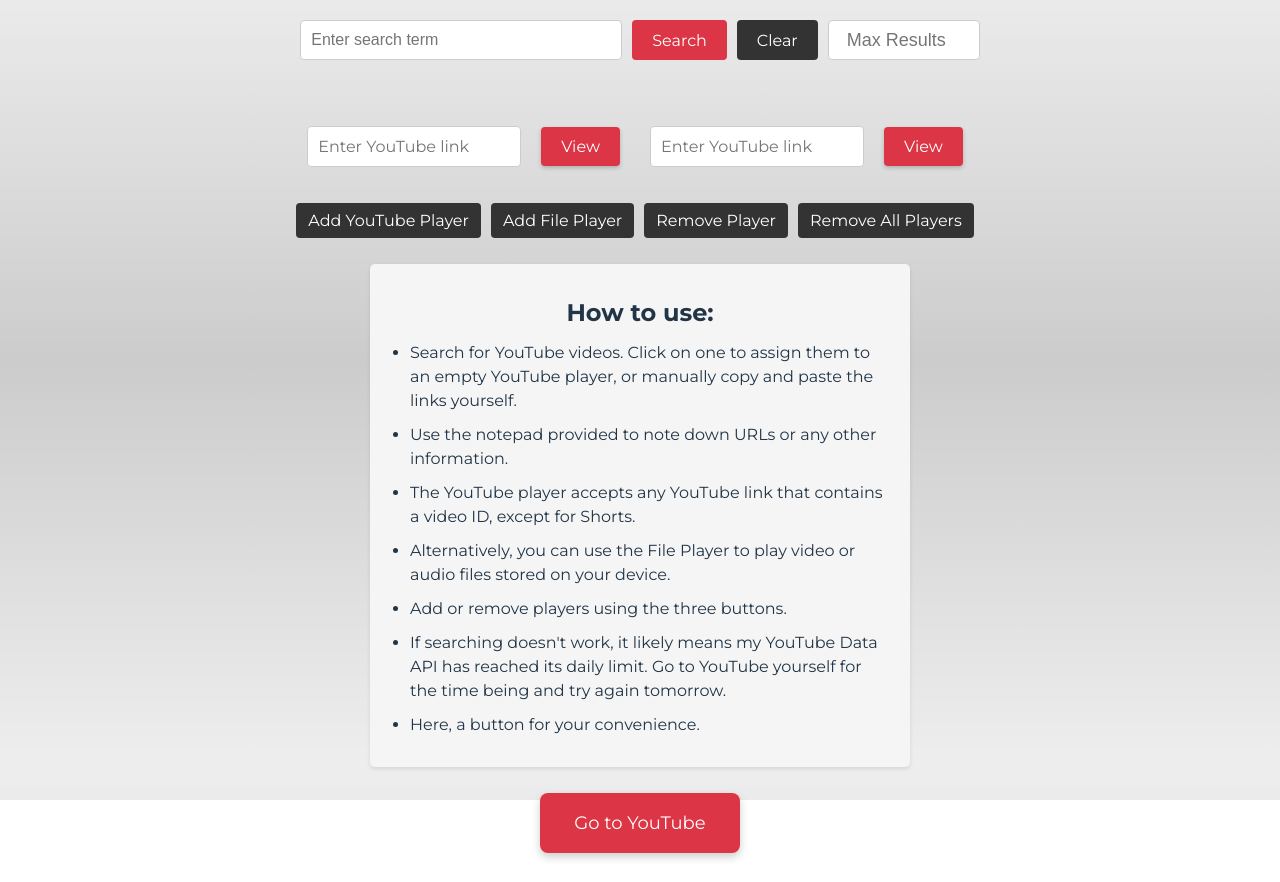
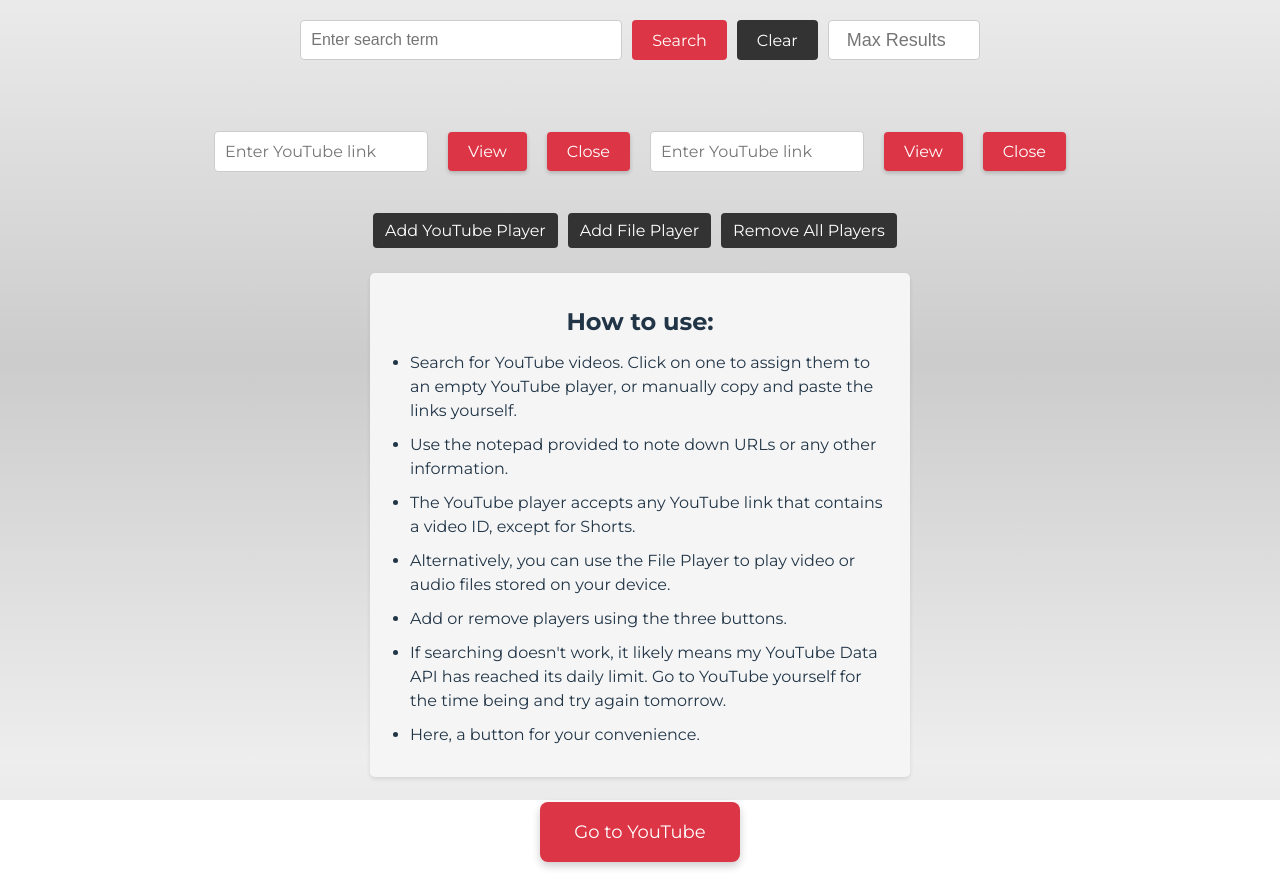
Before and after one commit to ArmSiwatK/play-multiple-videos, a React (Vite) app: page / in a window 1280 px wide. Built offline with nearby package versions, Linux system fonts and the light colour scheme.

Commit message:
feat: Close button for each YouTube player

```diff
--- a/src/components/PlayerArray/PlayerArray.jsx
+++ b/src/components/PlayerArray/PlayerArray.jsx
@@ -12,9 +12,17 @@ const PlayerArray = ({ videoUrl }) => {
         setVideoUrls((prevUrls) => [...prevUrls, playerType === 'youtube' ? '' : null]);
     };
 
-    const handleRemovePlayer = () => {
-        setPlayers((prevPlayers) => prevPlayers.slice(0, prevPlayers.length - 1));
-        setVideoUrls((prevUrls) => prevUrls.slice(0, prevUrls.length - 1));
+    const handleRemovePlayerAtIndex = (index) => {
+        setPlayers((prevPlayers) => {
+            const updatedPlayers = [...prevPlayers];
+            updatedPlayers.splice(index, 1);
+            return updatedPlayers;
+        });
+        setVideoUrls((prevUrls) => {
+            const updatedUrls = [...prevUrls];
+            updatedUrls.splice(index, 1);
+            return updatedUrls;
+        });
     };
 
     const handleRemoveAllPlayers = () => {
@@ -51,7 +59,11 @@ const PlayerArray = ({ videoUrl }) => {
                 {players.map((playerType, index) => (
                     <div key={`player-${index + 1}`} className="player-array-player">
                         {playerType === 'youtube' ? (
-                            <YouTubePlayer videoUrl={videoUrls[index]} onVideoUrlChange={(url) => handleVideoUrlChange(index, url)} />
+                            <YouTubePlayer
+                                videoUrl={videoUrls[index]}
+                                onVideoUrlChange={(url) => handleVideoUrlChange(index, url)}
+                                onClose={() => handleRemovePlayerAtIndex(index)}
+                            />
                         ) : (
                             <FilePlayer />
                         )}
@@ -61,7 +73,6 @@ const PlayerArray = ({ videoUrl }) => {
             <div className="player-array-buttons">
                 <button onClick={() => handleAddPlayer('youtube')}>Add YouTube Player</button>
                 <button onClick={() => handleAddPlayer('file')}>Add File Player</button>
-                <button onClick={handleRemovePlayer}>Remove Player</button>
                 <button onClick={handleRemoveAllPlayers}>Remove All Players</button>
             </div>
         </div>
--- a/src/components/YouTubePlayer/YouTubePlayer.jsx
+++ b/src/components/YouTubePlayer/YouTubePlayer.jsx
@@ -2,7 +2,7 @@ import React, { useState, useEffect } from 'react';
 import { extractVideoId, isValidUrl } from './YouTubePlayerUtils';
 import './YouTubePlayer.css';
 
-const YouTubePlayer = ({ videoUrl, onVideoUrlChange }) => {
+const YouTubePlayer = ({ videoUrl, onVideoUrlChange, onClose }) => {
     const [videoLink, setVideoLink] = useState('');
     const [embedUrl, setEmbedUrl] = useState('');
     const [isVideoVisible, setIsVideoVisible] = useState(false);
@@ -33,7 +33,10 @@ const YouTubePlayer = ({ videoUrl, onVideoUrlChange }) => {
         onVideoUrlChange('');
     };
 
-
+    const handleRemovePlayer = () => {
+        handleCloseClick();
+        onClose();
+    };
 
     useEffect(() => {
         if (videoUrl && isValidUrl(videoUrl)) {
@@ -60,8 +63,12 @@ const YouTubePlayer = ({ videoUrl, onVideoUrlChange }) => {
                 <button onClick={handleEnterClick} className="youtube-player-button">
                     View
                 </button>
-                {isVideoVisible && (
+                {isVideoVisible ? (
                     <button onClick={handleCloseClick} className="youtube-player-button" id="button-close">
+                        Close
+                    </button>
+                ) : (
+                    <button onClick={handleRemovePlayer} className="youtube-player-button" id="button-close">
                         Close
                     </button>
                 )}
```
